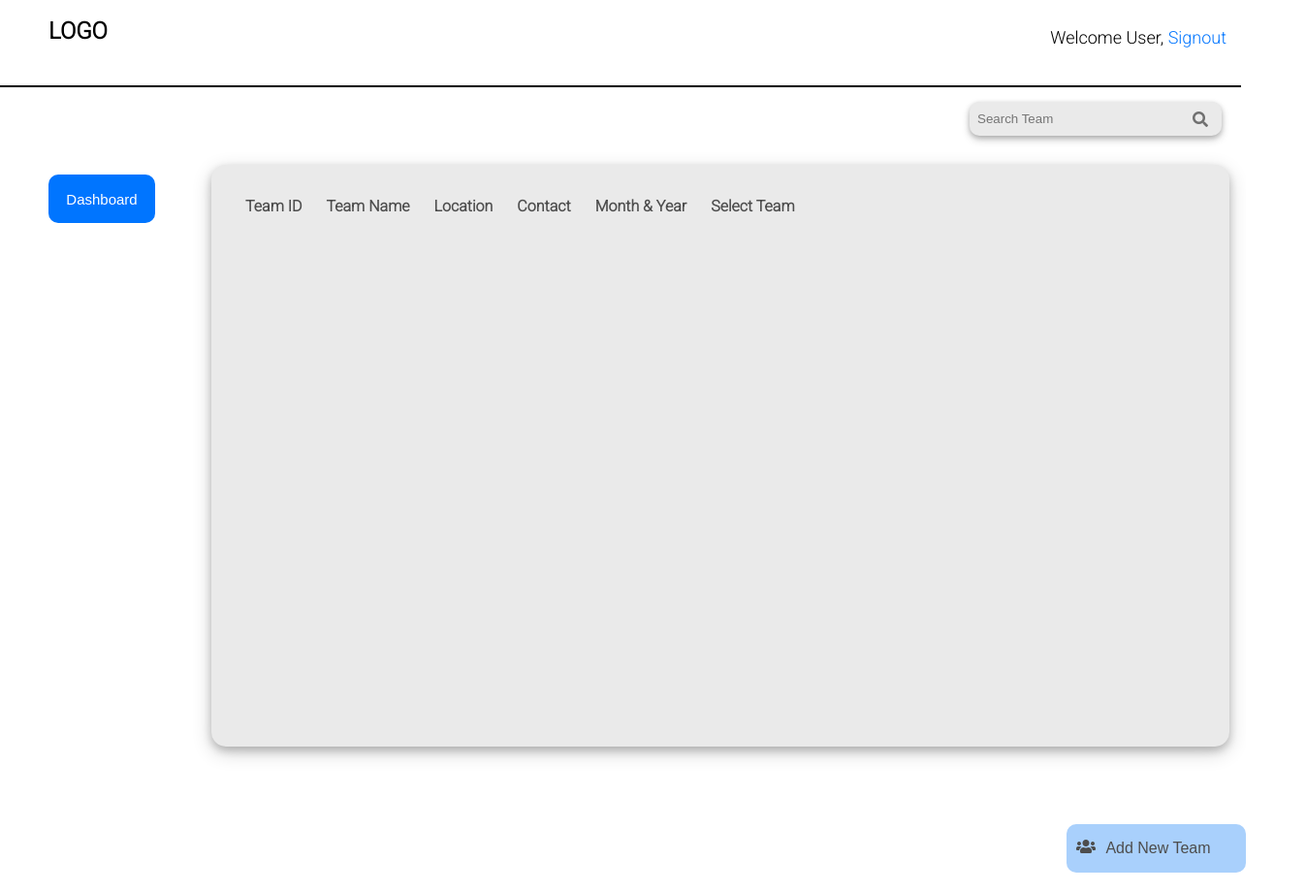
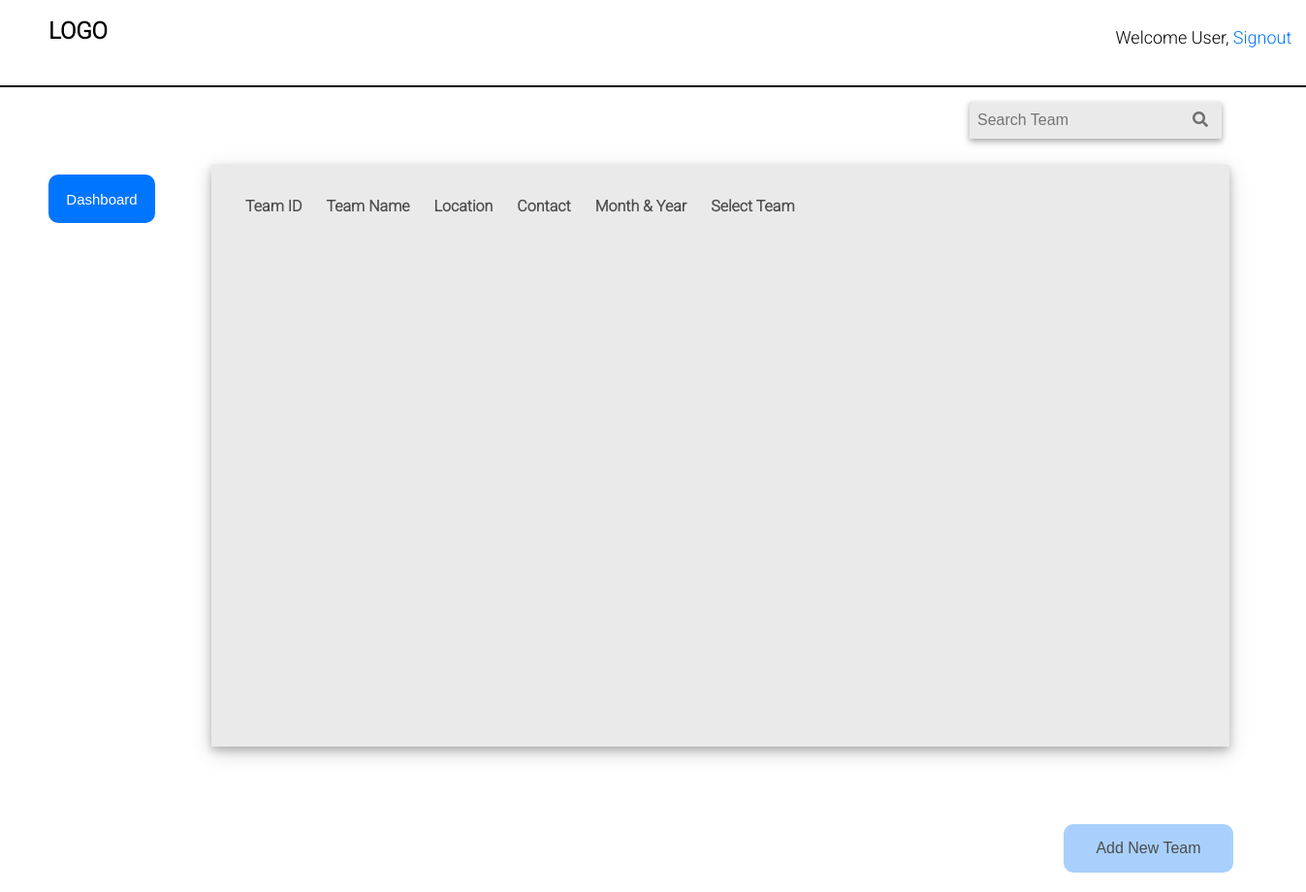
Before and after one commit to DIC-Project/DIC-FRONT_END, a website: page Staff_Dashboard.html in a window 1280 px wide. Shown: the whole page at 97% size, 1347 px wide, since content can reach past the window. Drawn offline with Linux system fonts and the light colour scheme; no server answers.

```diff
--- a/Staff_Dashboard.html
+++ b/Staff_Dashboard.html
@@ -31,8 +31,9 @@
 			</table>
 		</div>
 		</div>
-		<button id="addnew_team" onclick="Show()">Add New Team</button>
-		<i class="fas fa-users" id="team_icon"></i>
+		<div id="bottom-nav">
+			<button id="addnew_team" onclick="Show()">Add New Team</button>
+		</div>
 
 		<div id="AddTeam_popup" class="AddTeam_popup">
 		  <form onsubmit="addTeam(event)">
--- a/styles/Staff_Dashboard.css
+++ b/styles/Staff_Dashboard.css
@@ -17,7 +17,7 @@
 	border-bottom: 2px solid;
 	left: 0px;
 	right: 0px;
-	width: 100%;
+	width: 84.2rem;
 
 }
 
@@ -56,7 +56,8 @@
 .content #searchbar{
 	position: absolute;
 	width: 260px;
-	height: 35px;
+	height: 38px;
+	font-size: 16px;
 	left: 1000px;
 	top: 105px;
 	padding: 4px 0px 4px 8px;
@@ -65,7 +66,6 @@
 	border: 0px;
 	box-shadow: 0 2px 5px 0 rgba(0, 0, 0, 0.2), 0 4px 8px 0 rgba(0, 0, 0, 0.19);
 	background: #EAEAEA;
-	border-radius: 10px;
 }
 
 .content #search{
@@ -109,7 +109,6 @@
 	left: 218px;
 	top: 170px;
 	background-color: #EAEAEA;
-	border-radius: 15px;
 	box-shadow: 0 4px 8px 0 rgba(0, 0, 0, 0.2), 0 6px 20px 0 rgba(0, 0, 0, 0.19);
 }
 
@@ -152,31 +151,28 @@
 	text-decoration: underline;
 }
 
+#bottom-nav{
+	position: absolute;
+	height: 50px;
+	padding-bottom: 20px;
+	width: 79em;
+	top: 850px;
+}
+
 #addnew_team{
-	position: absolute;
-	width: 185px;
+	width: 175px;
 	height: 50px;
-	left: 1100px;
-	top: 850px;
 	font-size: 16px;
 	background: #a9d0fc;
 	border-radius: 10px;
 	border: 0px;
 	color: #4D4D4D;
-	padding-left: 10px;
+	float: right;
 }
 
 #addnew_team:hover{
 	box-shadow: 0 4px 8px 0 rgba(0, 0, 0, 0.2), 0 6px 20px 0 rgba(0, 0, 0, 0.19);
 	cursor: pointer;
-}
-
-
-#team_icon{
-	position: absolute;
-	top: 865px;
-	left: 1110px;
-	color: #4D4D4D;
 }
 
 
@@ -223,7 +219,7 @@
 }
 
 #Popup_addteam{
-	position: absolute;
+	position: fixed;
 	width: 155px;
 	height: 40px;
 	left: 750px;
@@ -240,7 +236,7 @@
 }
 
 #Popup_cancel{
-	position: absolute;
+	position: fixed;
 	width: 155px;
 	height: 40px;
 	left: 550px;
```
Also changed, not shown: addToJoining.html (+3 -0 lines), addToWarping.html (+3 -0 lines), addToWeaving.html (+4 -0 lines), addToWinding.html (+3 -0 lines).
